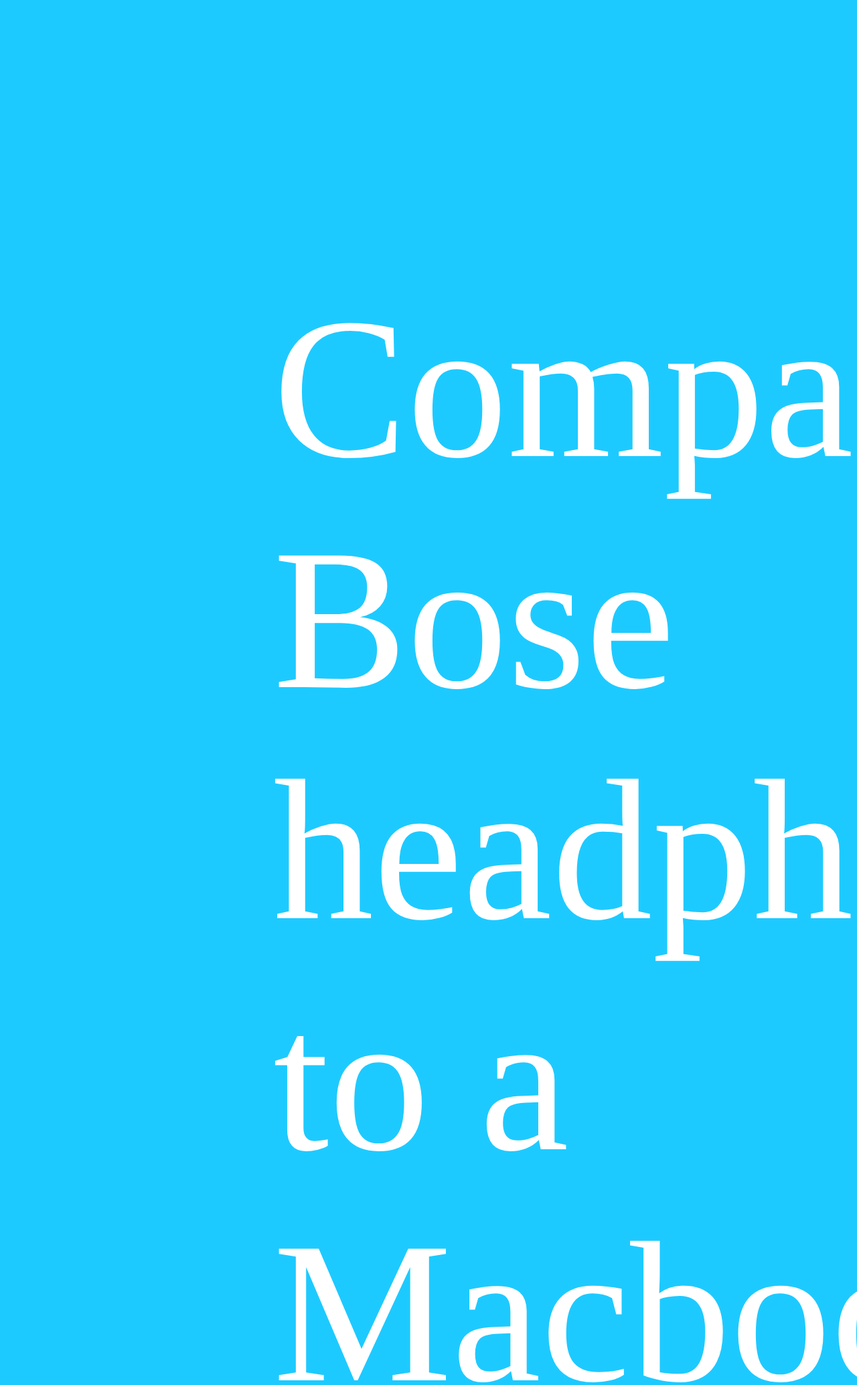
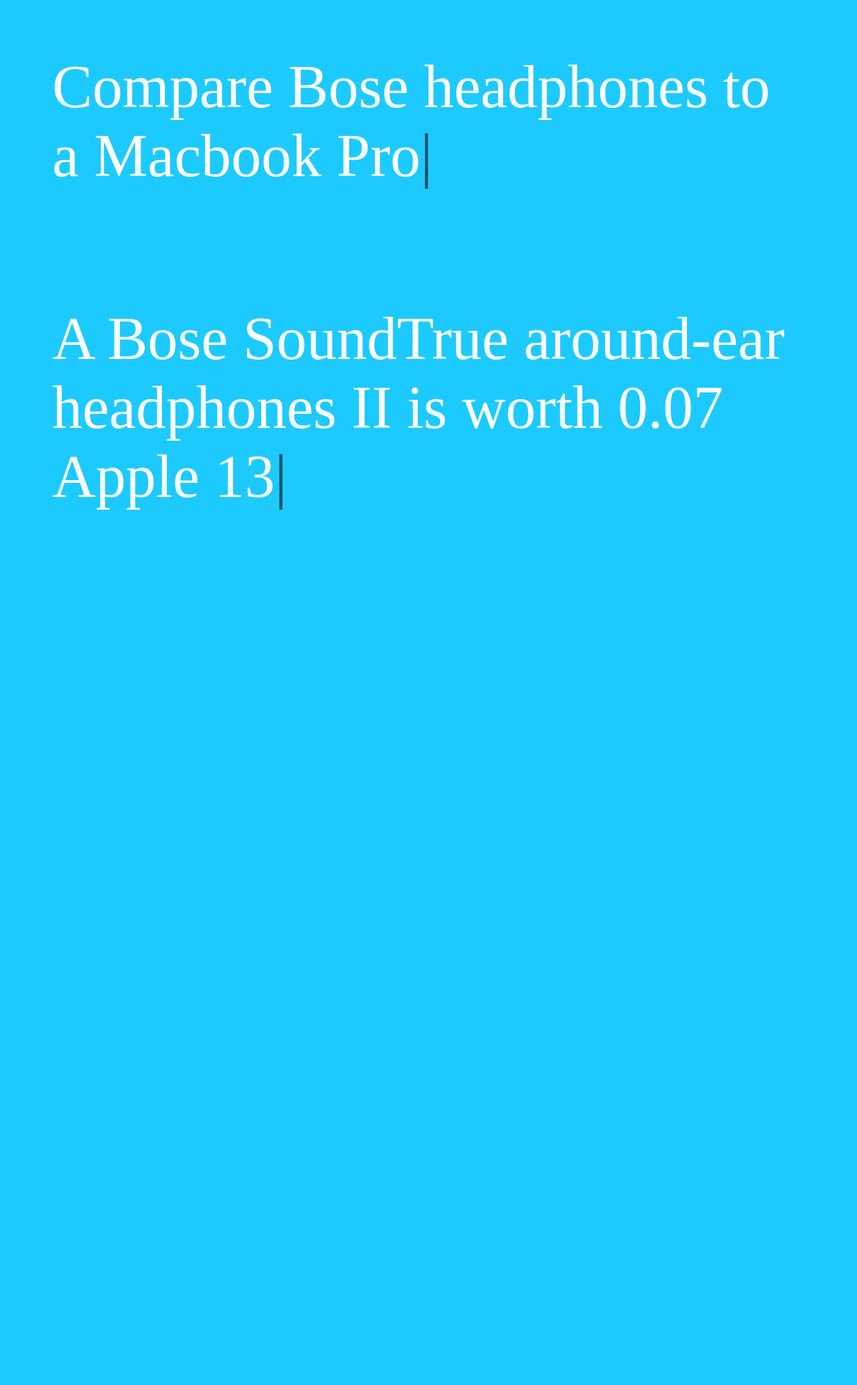
Before and after one commit to sunny8751/Worth-It, a Flask app: page / in a window 1280 px wide; the page is wider, and only the part inside the window is pictured. Shown: the top 2068 px of that part at 67% size. After the commit the page ends 761 px from the top of that part, so only its background shows below. Run offline with Flask 2, Linux system fonts and the light colour scheme; some libraries are stand-ins or nearby versions.

Commit message:
fixed errors in style.css

```diff
--- a/website/app/static/css/style.css
+++ b/website/app/static/css/style.css
@@ -4,17 +4,18 @@
 
 
 #response {
-	font-size: 300px;
+	font-size: 90px;
 	color: white;
 	padding-bottom: 100px;
 }
 
 .response {
-	padding: 400px;
+	padding: 70px;
+	padding-bottom: 100px;
 }
 
 .typed-cursor{
-    font-size: 300px;
+    font-size: 90px;
     opacity: .6;
     -webkit-animation: blink 0.7s infinite;
     -moz-animation: blink 0.7s infinite;
```
Also changed, not shown: 1 other file.
